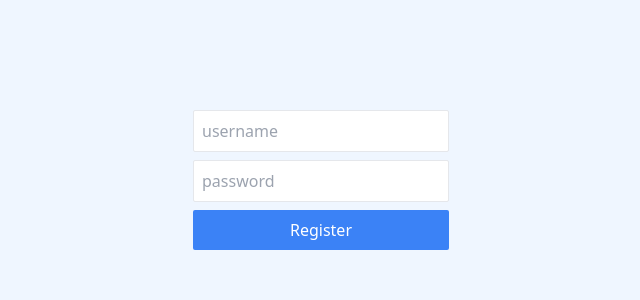
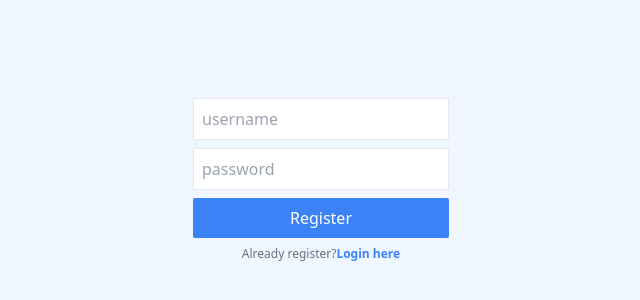
Before and after one commit to QQ5YU/realtime-chat, a React (Vite) app in the folder client/: page / in a window 1280 px wide. Shown: the part 220-520 px from the top of the page, without its empty margins (319-959 px from the left). Built offline with nearby package versions, Linux system fonts and the light colour scheme; no server answers.

Commit message:
Login and Register feature implement

```diff
--- a/client/package.json
+++ b/client/package.json
@@ -10,6 +10,7 @@
     "preview": "vite preview"
   },
   "dependencies": {
+    "axios": "^1.6.8",
     "react": "^18.2.0",
     "react-dom": "^18.2.0"
   },
--- a/client/src/App.jsx
+++ b/client/src/App.jsx
@@ -1,13 +1,13 @@
-import Register from "./components/Register";
-import axios from "axios";
+/* eslint-disable no-unused-vars */
+import Route from "./Route";
+import { UserContextProvider } from "./contexts/UserContext";
 
 function App() {
-  axios.defaults.baseURL = "http://localhost:4000";
-  axios.defaults.withCredentials = true;
-
   return (
     <>
-      <Register />
+      <UserContextProvider>
+        <Route />
+      </UserContextProvider>
     </>
   );
 }
--- /dev/null
+++ b/client/src/Route.jsx
@@ -0,0 +1,13 @@
+import Register from "./components/RegisterAndLogin";
+import { useContext } from "react";
+import { UserContext } from "./contexts/UserContext";
+
+export default function Route() {
+  const { id } = useContext(UserContext);
+  console.log(id);
+
+  if (id) {
+    return id + "login successfully";
+  }
+  return <Register />;
+}
--- /dev/null
+++ b/client/src/axiosInstance.js
@@ -0,0 +1,8 @@
+import axios from "axios";
+
+const axiosInstance = axios.create({
+  baseURL: "http://localhost:4000",
+  withCredentials: true,
+});
+
+export default axiosInstance;
--- a/client/src/components/Register.jsx
+++ /dev/null
@@ -1,43 +0,0 @@
-import { useState } from "react";
-import axios from "axios";
-
-export default function Register() {
-  const [username, setUsername] = useState("");
-  const [password, setPassword] = useState("");
-
-  const handleSetUsername = (e) => {
-    setUsername(e.target.value);
-    console.log(`username: ${username}`);
-  };
-
-  const handleSetPassword = (e) => {
-    setPassword(e.target.value);
-  };
-
-  const register = async () => {
-    const response = await axios.post(`/register`, { username, password });
-    console.log(response);
-  };
-
-  return (
-    <div className="bg-blue-50 h-screen flex items-center">
-      <form className="w-64 mx-auto" onSubmit={register}>
-        <input
-          type="text"
-          placeholder="username"
-          className="block w-full rounded-sm p-2 mb-2 border"
-          onChange={handleSetUsername}
-        />
-        <input
-          type="password"
-          placeholder="password"
-          className="block w-full rounded-sm p-2 mb-2 border"
-          onChange={handleSetPassword}
-        />
-        <button className="bg-blue-500 text-white block w-full rounded-sm p-2">
-          Register
-        </button>
-      </form>
-    </div>
-  );
-}
--- /dev/null
+++ b/client/src/components/RegisterAndLogin.jsx
@@ -0,0 +1,82 @@
+import { useState, useContext } from "react";
+import axiosInstance from "../axiosInstance";
+import { UserContext } from "../contexts/UserContext";
+
+export default function RegisterAndLogin() {
+  const [username, setUsername] = useState("");
+  const [password, setPassword] = useState("");
+  const [isLoginOrRegister, setLoginOrRegister] = useState("Register");
+  const { setUsername: setLoggedInUsername, setId } = useContext(UserContext);
+
+  const registerData = {
+    username: username,
+    password: password,
+  };
+
+  const handleSetUsername = (e) => {
+    setUsername(e.target.value);
+  };
+
+  const handleSetPassword = (e) => {
+    setPassword(e.target.value);
+  };
+
+  const handleSetLoginOrRegister = (param) => {
+    setLoginOrRegister(param);
+  };
+
+  const handleRegister = async (e) => {
+    e.preventDefault();
+    const url = isLoginOrRegister === "Register" ? "/register" : "/login";
+    const { data } = await axiosInstance.post(url, registerData);
+    setLoggedInUsername(username);
+    setId(data.id);
+  };
+
+  return (
+    <div className="bg-blue-50 h-screen flex items-center">
+      <form className="w-64 mx-auto" onSubmit={handleRegister}>
+        <input
+          type="text"
+          placeholder="username"
+          className="block w-full rounded-sm p-2 mb-2 border"
+          onChange={handleSetUsername}
+        />
+        <input
+          type="password"
+          placeholder="password"
+          className="block w-full rounded-sm p-2 mb-2 border"
+          onChange={handleSetPassword}
+        />
+
+        <button className="bg-blue-500 text-white block w-full rounded-sm p-2">
+          {isLoginOrRegister === "Login" ? "Login" : "Register"}
+        </button>
+
+        {isLoginOrRegister === "Register" ? (
+          <div className="text-center text-xs text-gray-500 mt-2 ">
+            Already register?
+            <button
+              className="text-blue-500 font-bold"
+              onClick={() => handleSetLoginOrRegister("Login")}
+            >
+              {" "}
+              Login here
+            </button>
+          </div>
+        ) : (
+          <div className="text-center text-xs text-gray-500 mt-2 ">
+            Dont have an account?
+            <button
+              className="text-blue-500 font-bold"
+              onClick={() => handleSetLoginOrRegister("Register")}
+            >
+              {" "}
+              Register here
+            </button>
+          </div>
+        )}
+      </form>
+    </div>
+  );
+}
--- /dev/null
+++ b/client/src/contexts/UserContext.jsx
@@ -0,0 +1,21 @@
+import { useState, useEffect, createContext } from "react";
+import axiosInstance from "../axiosInstance";
+export const UserContext = createContext({});
+
+export function UserContextProvider({ children }) {
+  const [username, setUsername] = useState(null);
+  const [id, setId] = useState(null);
+
+  useEffect(() => {
+    axiosInstance.get("/profile").then((response) => {
+      setId(response.data.id);
+      setUsername(response.data.username);
+    });
+  }, []);
+
+  return (
+    <UserContext.Provider value={{ username, setUsername, id, setId }}>
+      {children}
+    </UserContext.Provider>
+  );
+}
```
Also changed, not shown: 1 other file (tests, documents, lock files or other folders).
